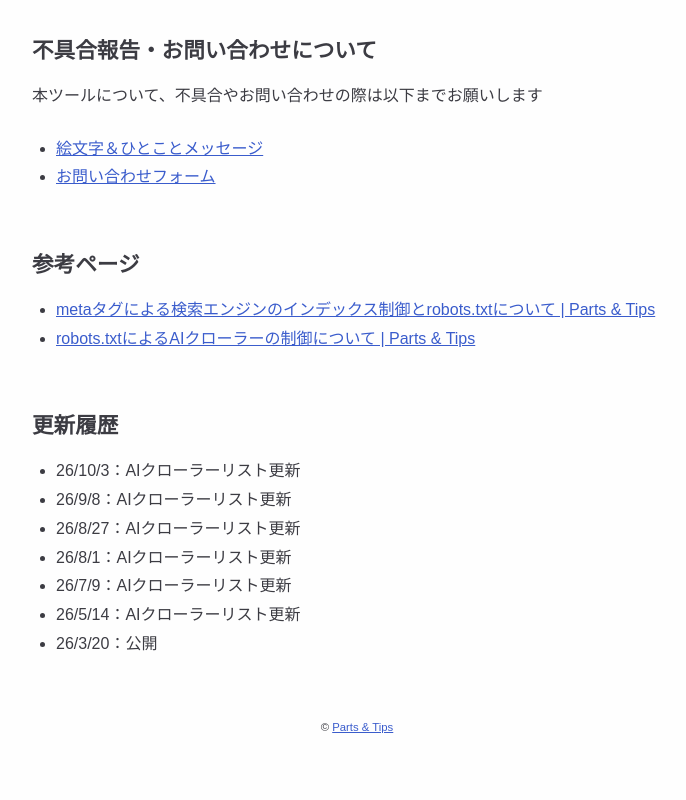
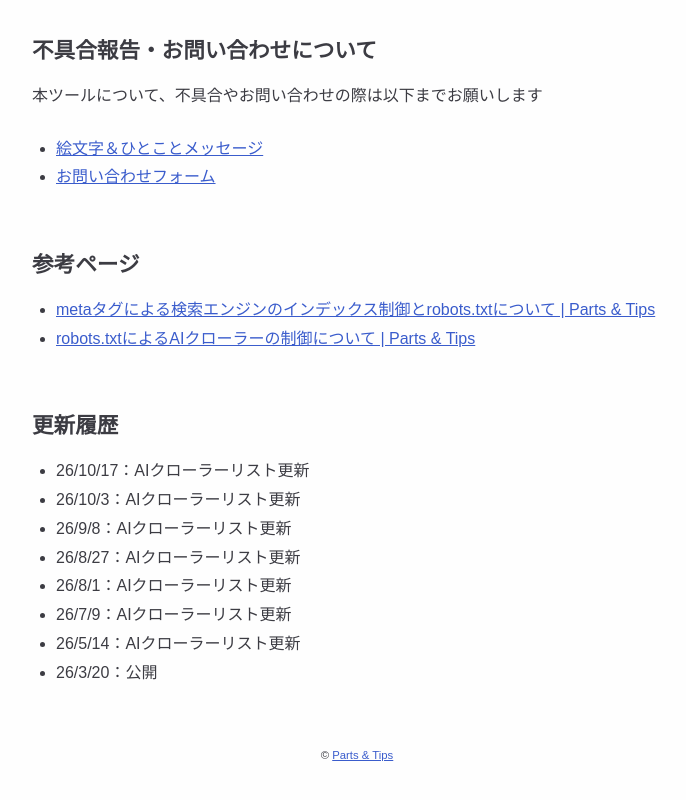
Before and after one commit to sorakakeru/create-robots.txt-web, a plain HTML site: page docs/index.html in a window 1280 px wide. Shown: the part 1659-2459 px from the top of the page, without its empty margins (283-969 px from the left). Drawn offline with Linux system fonts and the light colour scheme.

Commit message:
feat: ai-botリスト更新
ai.robots.txt v2.1

```diff
--- a/docs/index.html
+++ b/docs/index.html
@@ -122,6 +122,7 @@
 
     <h2 id="record">更新履歴</h2>
     <ul>
+      <li>26/10/17：AIクローラーリスト更新</li>
       <li>26/10/3：AIクローラーリスト更新</li>
       <li>26/9/8：AIクローラーリスト更新</li>
       <li>26/8/27：AIクローラーリスト更新</li>
```
Also changed, not shown: docs/lib/aibots.txt.
